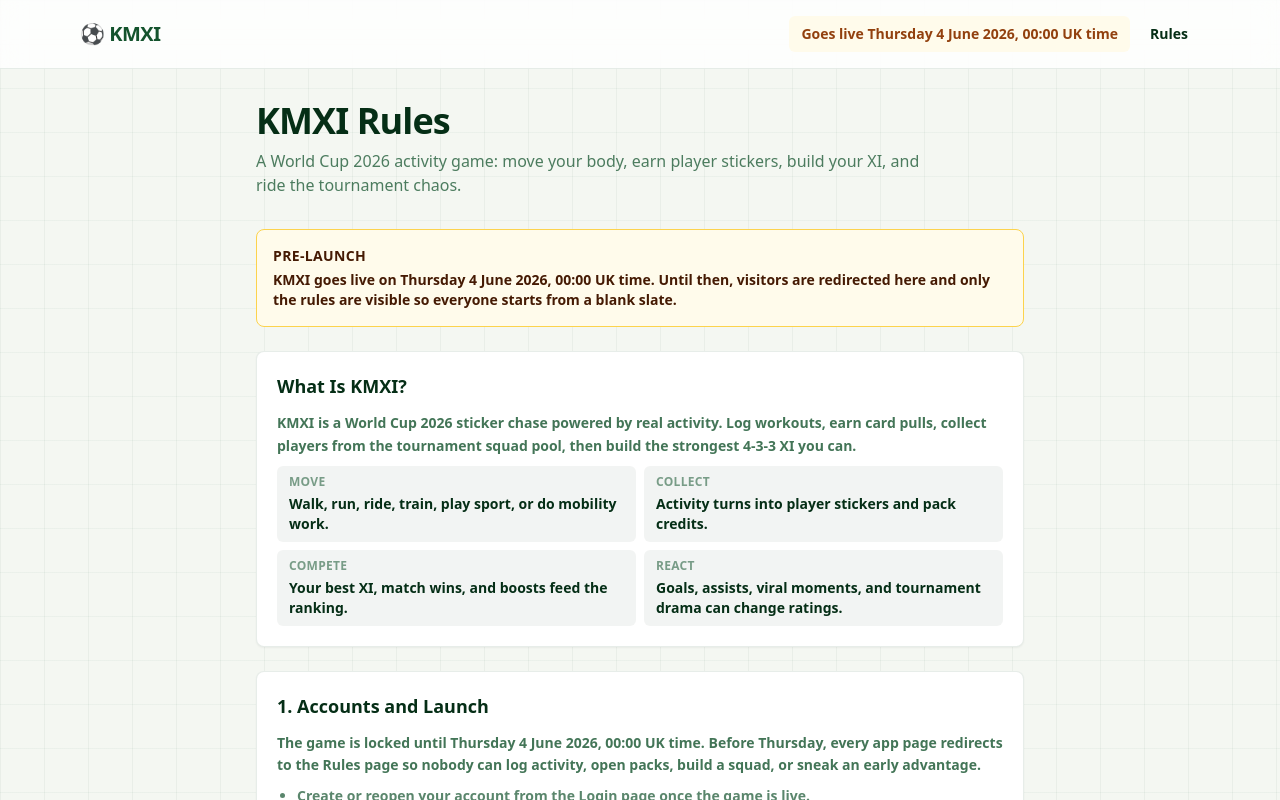
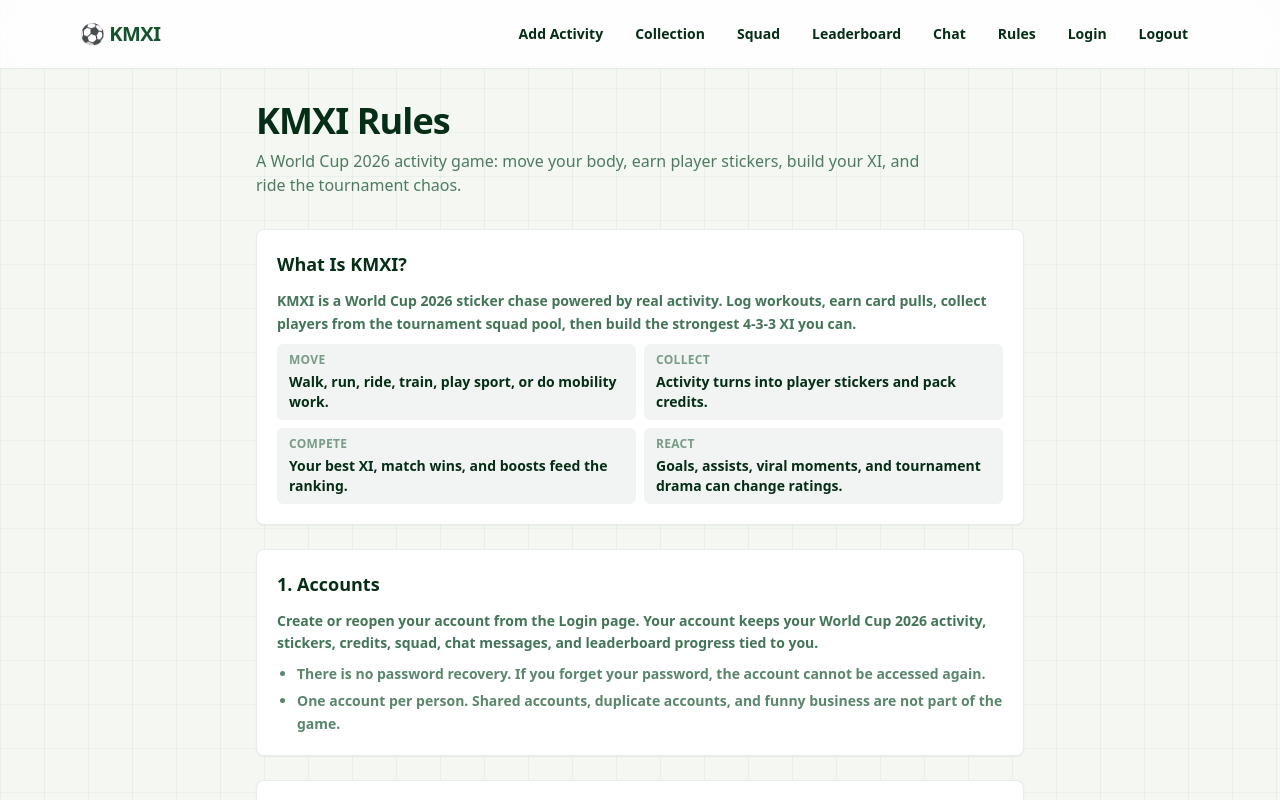
Before and after one commit to clarkemichael1998/world_cup_km, a Next.js app: page /rules in a window 1280 px wide. Shown: the top 800 px of the page. Built offline with nearby package versions, Linux system fonts and the light colour scheme.

Commit message:
Remove prelaunch messaging and local state migration

```diff
--- a/app/login/page.tsx
+++ b/app/login/page.tsx
@@ -26,8 +26,9 @@ export default function LoginPage() {
       setError(payload.error ?? "Could not log in.");
       return;
     }
-    await migrateLocalState();
-    router.push("/live");
+    window.localStorage.removeItem("km-footy-state-v1");
+    window.sessionStorage.removeItem("km-footy-last-rewards-v1");
+    router.push("/squad");
     router.refresh();
   }
 
@@ -54,17 +55,3 @@ export default function LoginPage() {
     </div>
   );
 }
-
-async function migrateLocalState() {
-  const saved = window.localStorage.getItem("km-footy-state-v1");
-  if (!saved) return;
-
-  try {
-    await fetch("/api/state", {
-      method: "PUT",
-      headers: { "Content-Type": "application/json" },
-      credentials: "include",
-      body: JSON.stringify({ state: JSON.parse(saved) })
-    });
-  } catch {}
-}
--- a/app/rules/page.tsx
+++ b/app/rules/page.tsx
@@ -1,5 +1,4 @@
 import { PageTitle } from "@/components/PageTitle";
-import { goLiveLabel, isPreLaunch } from "@/lib/launch";
 
 const rarityRows = [
   { rarity: "Icon", rating: "93+", chance: "0.5%", colour: "text-zinc-950 font-black" },
@@ -20,8 +19,6 @@ const boostRows = [
 ];
 
 export default function RulesPage() {
-  const preLaunch = isPreLaunch();
-
   return (
     <div className="mx-auto max-w-3xl">
       <PageTitle
@@ -30,15 +27,6 @@ export default function RulesPage() {
       />
 
       <div className="space-y-6">
-        {preLaunch ? (
-          <section className="rounded-lg border border-amber-300 bg-amber-50 p-4 text-amber-950">
-            <p className="text-sm font-black uppercase tracking-wide">Pre-launch</p>
-            <p className="mt-1 text-sm font-semibold">
-              KMXI goes live on <strong>{goLiveLabel()}</strong>. Until then, visitors are redirected here and only the rules are visible so everyone starts from a blank slate.
-            </p>
-          </section>
-        ) : null}
-
         <Section title="What Is KMXI?">
           <p>
             KMXI is a World Cup 2026 sticker chase powered by real activity. Log workouts, earn card pulls, collect players from the tournament squad pool, then build the strongest 4-3-3 XI you can.
@@ -51,13 +39,11 @@ export default function RulesPage() {
           </ul>
         </Section>
 
-        <Section title="1. Accounts and Launch">
+        <Section title="1. Accounts">
           <p>
-            The game is locked until <strong>{goLiveLabel()}</strong>. Before Thursday, every app page redirects to the Rules page so nobody can log activity, open packs, build a squad, or sneak an early advantage.
+            Create or reopen your account from the Login page. Your account keeps your World Cup 2026 activity, stickers, credits, squad, chat messages, and leaderboard progress tied to you.
           </p>
           <ul className="mt-3 list-disc space-y-1 pl-5 text-green-900/70">
-            <li>Create or reopen your account from the Login page once the game is live.</li>
-            <li>Your account stores your activity logs, cards, credits, squad, chat messages, and leaderboard progress.</li>
             <li><strong>There is no password recovery.</strong> If you forget your password, the account cannot be accessed again.</li>
             <li>One account per person. Shared accounts, duplicate accounts, and funny business are not part of the game.</li>
           </ul>
--- a/components/AppNav.tsx
+++ b/components/AppNav.tsx
@@ -1,39 +1,19 @@
 "use client";
 
 import Link from "next/link";
-import { useEffect, useState } from "react";
 import { AuthGuard } from "@/components/AuthGuard";
 import { MobileNav } from "@/components/MobileNav";
 import { NavActions } from "@/components/NavActions";
-import { goLiveLabel, isPreLaunch } from "@/lib/launch";
 
 export function AppShell({ children }: { children: React.ReactNode }) {
-  const [preLaunch, setPreLaunch] = useState(true);
-
-  useEffect(() => {
-    function refreshLaunchState() {
-      setPreLaunch(isPreLaunch());
-    }
-    refreshLaunchState();
-    const timer = window.setInterval(refreshLaunchState, 30000);
-    return () => window.clearInterval(timer);
-  }, []);
-
   return (
     <div className="min-h-screen pb-16 md:pb-0" style={{ paddingBottom: "calc(4rem + env(safe-area-inset-bottom, 0px))" }}>
       <header className="nav-blur hidden border-b border-green-900/10 bg-white/80 md:block sticky top-0 z-40">
         <nav className="mx-auto flex max-w-6xl items-center justify-between px-4 py-4">
-          <Link href={preLaunch ? "/rules" : "/"} className="text-xl font-black tracking-tight text-pitch">
+          <Link href="/" className="text-xl font-black tracking-tight text-pitch">
             ⚽ KMXI
           </Link>
           <div className="flex gap-2 text-sm font-semibold text-green-950">
-            {preLaunch ? (
-              <>
-                <span className="rounded-md bg-amber-50 px-3 py-2 text-amber-800">Goes live {goLiveLabel()}</span>
-                <Link className="rounded-md px-3 py-2 hover:bg-green-100" href="/rules">Rules</Link>
-              </>
-            ) : (
-              <>
             <Link className="rounded-md px-3 py-2 hover:bg-green-100" href="/add-km">Add Activity</Link>
             <Link className="rounded-md px-3 py-2 hover:bg-green-100" href="/collection">Collection</Link>
             <Link className="rounded-md px-3 py-2 hover:bg-green-100" href="/squad">Squad</Link>
@@ -42,8 +22,6 @@ export function AppShell({ children }: { children: React.ReactNode }) {
             <Link className="rounded-md px-3 py-2 hover:bg-green-100" href="/rules">Rules</Link>
             <Link className="rounded-md px-3 py-2 hover:bg-green-100" href="/login">Login</Link>
             <NavActions />
-              </>
-            )}
           </div>
         </nav>
       </header>
@@ -52,26 +30,22 @@ export function AppShell({ children }: { children: React.ReactNode }) {
         className="nav-blur sticky top-0 z-40 flex items-center justify-between border-b border-green-900/10 bg-white/80 px-4 py-3 md:hidden"
         style={{ paddingTop: "max(0.75rem, env(safe-area-inset-top, 0px))" }}
       >
-        <Link href={preLaunch ? "/rules" : "/"} className="text-lg font-black tracking-tight text-pitch">⚽ KMXI</Link>
+        <Link href="/" className="text-lg font-black tracking-tight text-pitch">⚽ KMXI</Link>
         <div className="flex items-center gap-3">
-          {preLaunch ? (
-            <span className="text-[10px] font-black uppercase tracking-wide text-amber-800">Live 4 Jun</span>
-          ) : (
           <Link href="/chat" className="flex items-center gap-1.5 rounded-md bg-pitch px-3 py-1.5 text-xs font-black text-white hover:bg-green-800">
             <svg viewBox="0 0 24 24" fill="none" stroke="currentColor" strokeWidth={2} strokeLinecap="round" strokeLinejoin="round" className="h-3.5 w-3.5">
               <path d="M21 15a2 2 0 0 1-2 2H7l-4 4V5a2 2 0 0 1 2-2h14a2 2 0 0 1 2 2z" />
             </svg>
             Chat
           </Link>
-          )}
           <Link href="/rules" className="text-xs font-black uppercase tracking-wide text-green-900/60 hover:text-green-950">Rules</Link>
-          {!preLaunch ? <NavActions /> : null}
+          <NavActions />
         </div>
       </header>
 
-      {!preLaunch ? <AuthGuard /> : null}
+      <AuthGuard />
       <main className="mx-auto max-w-6xl px-4 py-6 md:py-8">{children}</main>
-      {!preLaunch ? <MobileNav /> : null}
+      <MobileNav />
     </div>
   );
 }
```
Lines whose indentation alone changed are shown as unchanged.
